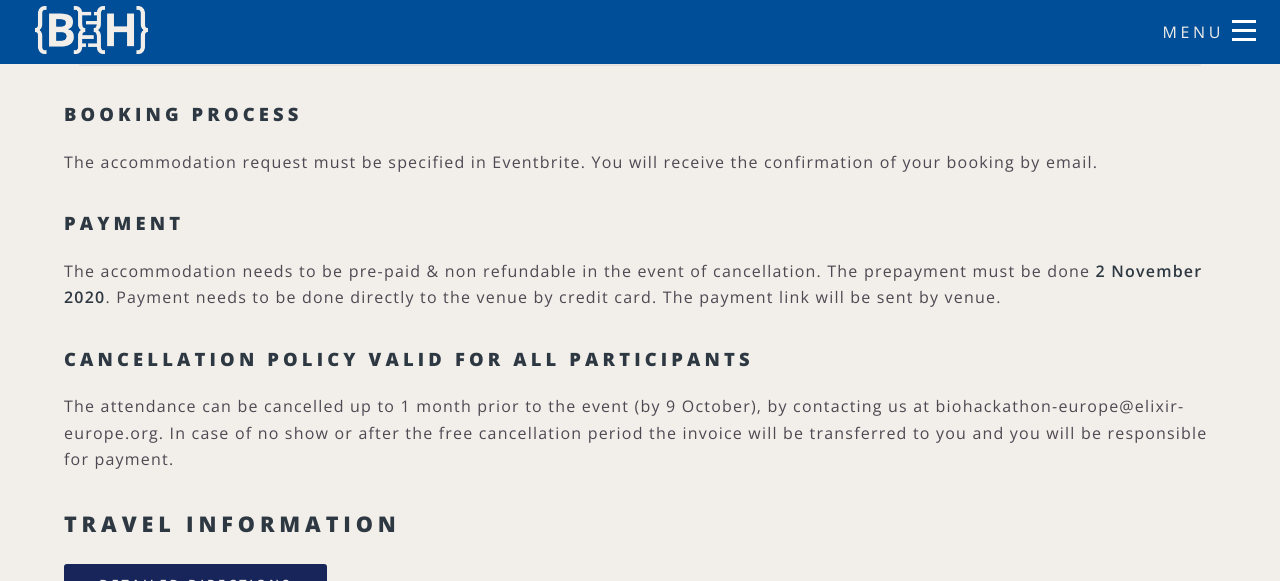
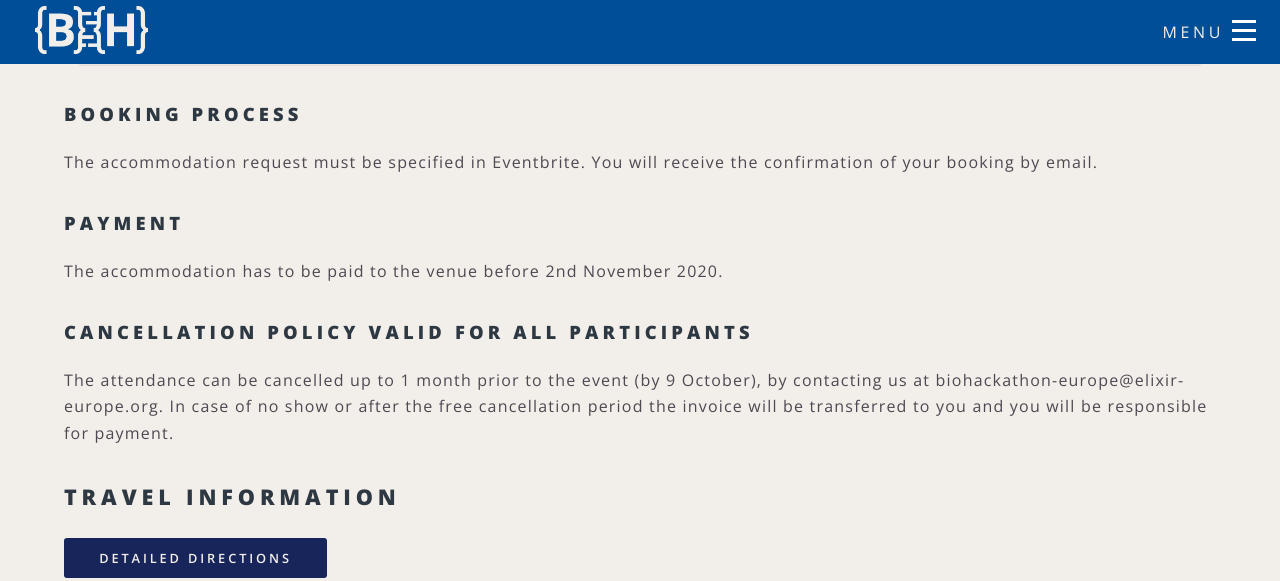
Before and after one commit to elixir-europe/biohackathon-europe-2020, a Jekyll site: the page built from venue.html, in a window 1280 px wide and 900 px high, scrolled down 984 px, cut to the strip 0-581 px from the top of the window. Built offline with Jekyll 4.4.1, drawn with Linux system fonts in a browser that asks for light colours; nearby versions of some CDN libraries.

Commit message:
Updating payment text

```diff
--- a/venue.html
+++ b/venue.html
@@ -38,7 +38,7 @@ title: Venue
     <p>The accommodation request must be specified in Eventbrite. You will receive the confirmation of your booking by email.</p>
     <h3>Payment</h3>
     <p>
-        The accommodation needs to be pre-paid & non refundable in the event of cancellation. The prepayment must be done <strong>2 November 2020</strong>. Payment needs to be done directly to the venue by credit card. The payment link will be sent by venue.
+        The accommodation has to be paid to the venue before  2nd November 2020.
     </p>
     <h3>Cancellation policy valid for all participants</h3>
     <p>
```
